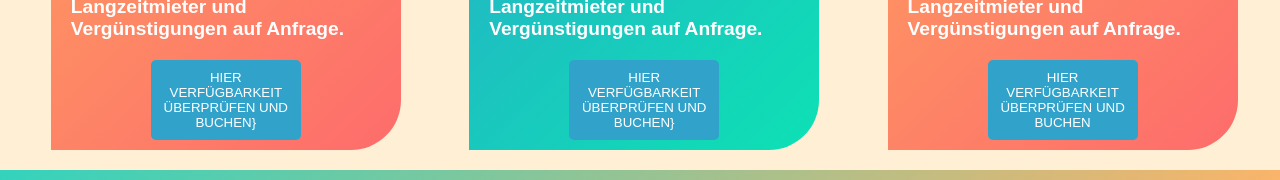
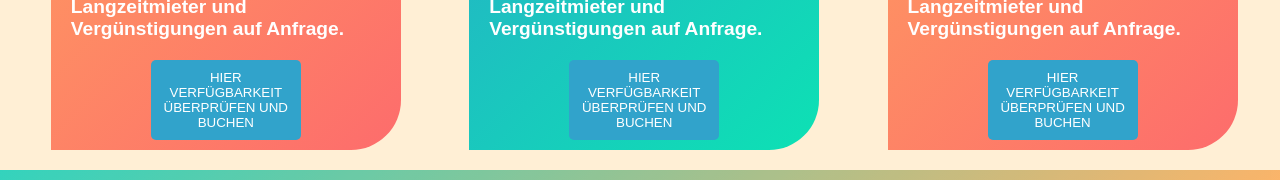
Before and after one commit to jbaltres/ferienhaus-kronstadt, a React (Create React App) app in the folder brasov-app/: page /zimmer in a window 1280 px wide. Shown: the part 1082-1262 px from the top of the page. Built offline with nearby package versions, Linux system fonts and the light colour scheme.

Commit message:
change ux cursor

```diff
--- a/brasov-app/src/components/Wohnungen.js
+++ b/brasov-app/src/components/Wohnungen.js
@@ -155,6 +155,7 @@ function Apartment({
     border-radius: 5px;
     text-transform: uppercase;
     border: none;
+    cursor: pointer;
 
     :hover {
       transform: scale(0.9);
@@ -225,7 +226,7 @@ function Apartment({
       </ListItem>
       {buchbar ? (
         <LinkButton>
-          <Anker href={link}>{languages[language].AirBnbButton}}</Anker>
+          <Anker href={link}>{languages[language].AirBnbButton}</Anker>
         </LinkButton>
       ) : (
         <>
```
